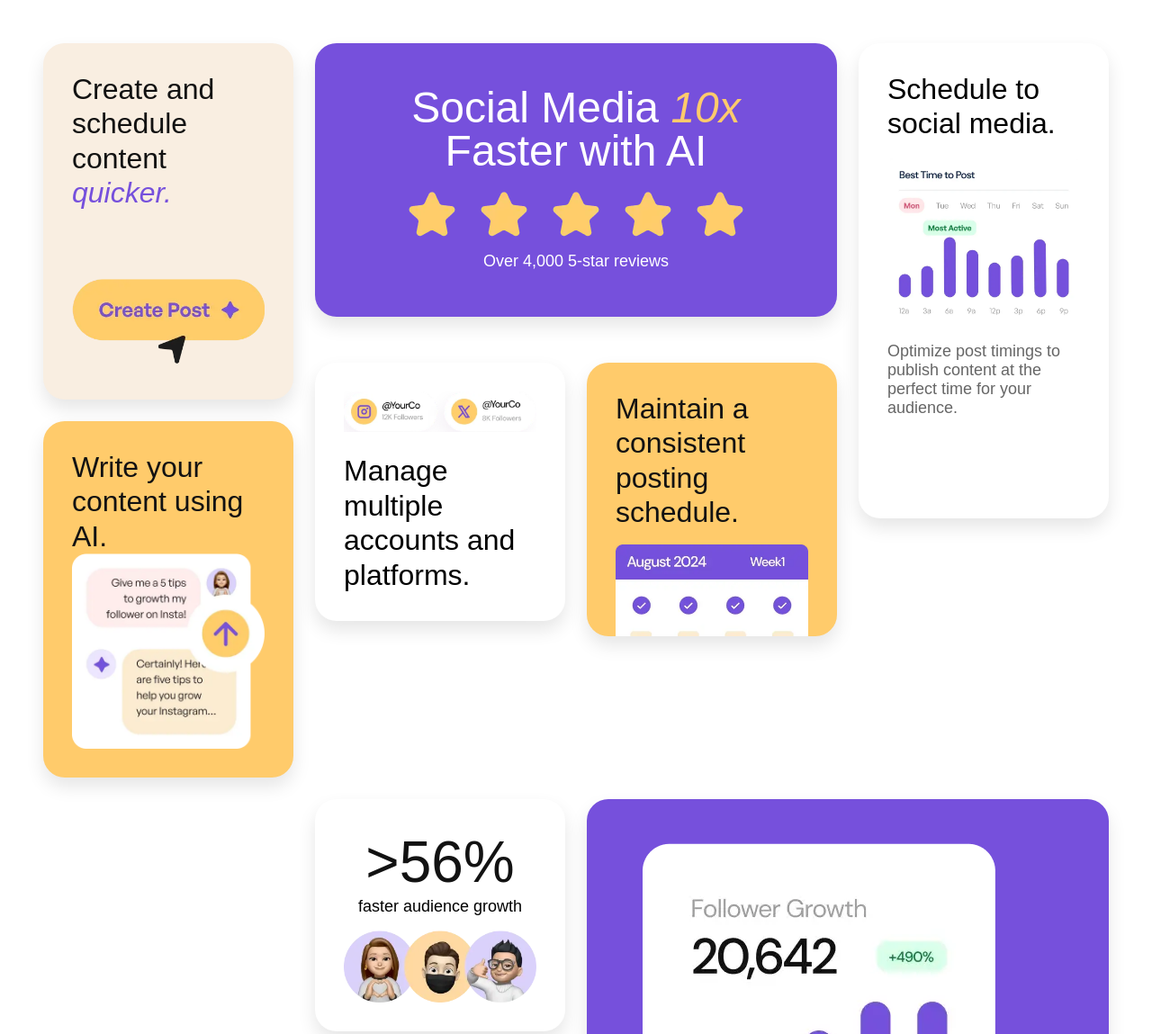
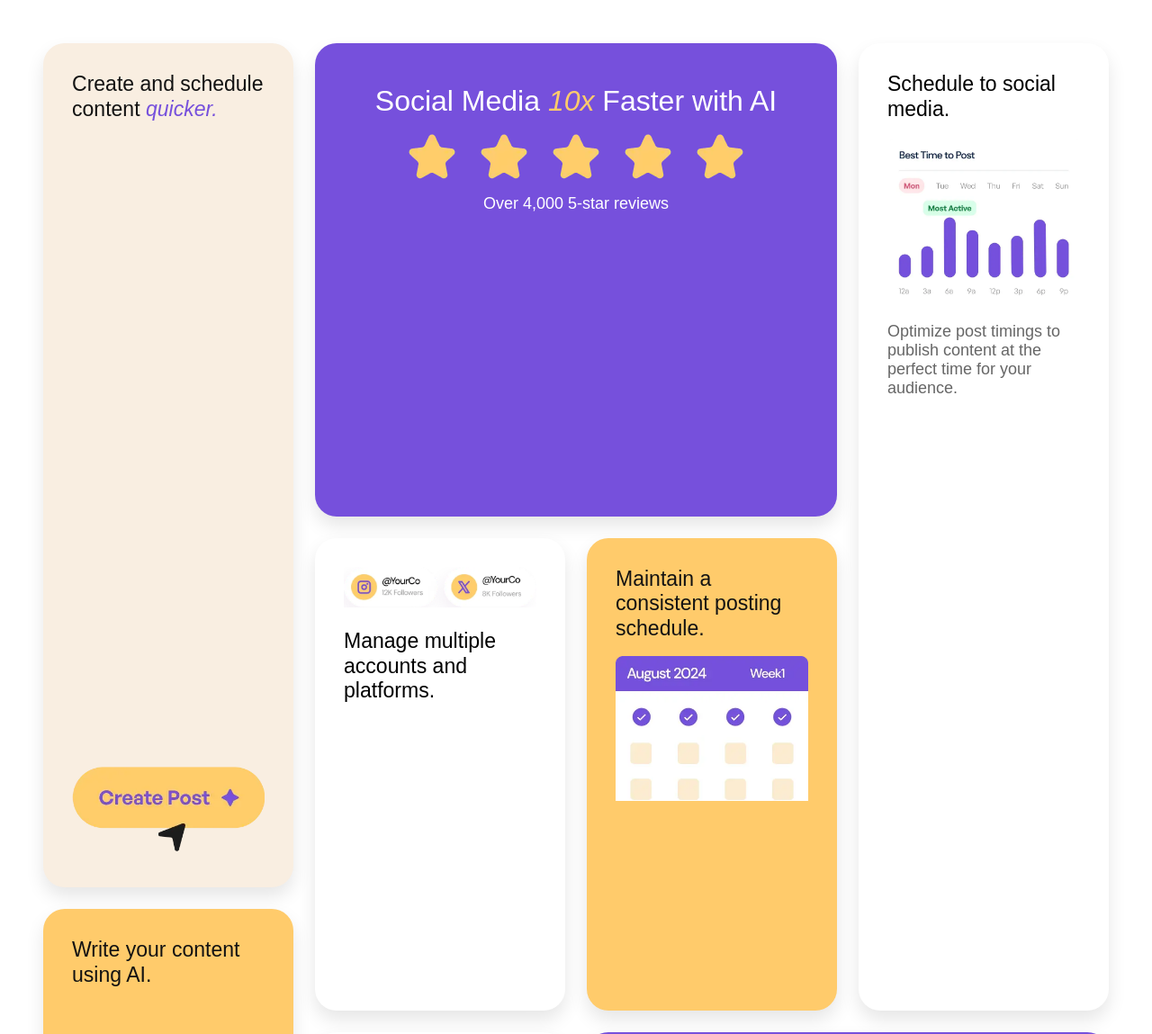
Before and after one commit to Ryuzaki005/bento-grid-main, a plain HTML site: page index.html in a window 1280 px wide. Shown: the top 1149 px of the page at 90% size. Drawn offline with Linux system fonts and the light colour scheme.

Commit message:
Refactor CSS for improved layout and responsiveness

```diff
--- a/style.css
+++ b/style.css
@@ -17,26 +17,24 @@ body {
   font-family: 'DM Sans', sans-serif;
   font-size: 18px;
   background-color: var(--white);
-  min-height: 100vh;
-  display: block;
-  align-items: center;
-  justify-content: center;
   padding: 2rem 1rem;
 }
 
 img {
   max-width: 100%;
+  height: auto;
   display: block;
+  object-fit: contain;
 }
 
 h1 {
-  font-size: 3rem;
+  font-size: clamp(1.8rem, 2.5vw, 3rem);
   line-height: 1;
   font-weight: 500;
 }
 
 h2 {
-  font-size: 1.5rem;
+  font-size: clamp(1.2rem, 1.8vw, 2rem);
   font-weight: 500;
   line-height: 1.2;
 }
@@ -58,6 +56,8 @@ p {
   padding: 2rem;
   display: flex;
   flex-direction: column;
+  box-shadow: 0px 10px 20px rgba(0, 0, 0, 0.1);
+  overflow: hidden;
 }
 
 .hero {
@@ -166,76 +166,54 @@ p {
 
 @media (min-width: 768px) {
   body {
-    display: block;
     padding: 3rem;
-    max-height: fit-content;
-    /* max-height: 100vh; */
   }
 
   .grid {
-    grid-template-columns: repeat(4, 1fr);
-    grid-template-rows: repeat(2, 1fr);
+    grid-template-columns: repeat(12, 1fr);
+    grid-template-rows: repeat(12, 1fr);
     gap: 1.5rem;
-    max-height: fit-content;
   }
 
-  .card{
-    max-height: fit-content;
-    box-shadow: 0px 10px 20px rgba(0, 0, 0, 0.1) ;
-  }
-
-  h2 {
-    font-size: 2rem;
+  .create {
+    grid-column: 1 / 4;
+    grid-row: 1 / 8;
   }
 
   .hero {
-    grid-column: 2 / 4;
-    grid-row: 1;
+    grid-column: 4 / 10;
+    grid-row: 1 / 5;
     padding: 3rem;
-    max-height: 38vh;
+  }
+
+  .schedule-post {
+    grid-column: 10 / 13;
+    grid-row: 1 / 9;
   }
 
   .platforms {
-    grid-column: 2;
-    grid-row: 2/3;
-    margin-top: -65px;
+    grid-column: 4 / 7;
+    grid-row: 5 / 9;
   }
 
   .schedule {
-    grid-column: 3;
-    grid-row: 2;
-    margin-top: -65px;
-    max-height: 38vh;
-    overflow: hidden;
+    grid-column: 7 / 10;
+    grid-row: 5 / 9;
   }
 
-  .schedule-post {
-    grid-column: 4;
-    grid-row: 1 / 3;
-    max-height: 66vh;
+  .ai-content {
+    grid-column: 1 / 4;
+    grid-row: 8 / 13;
+  }
+
+  .audience {
+    grid-column: 4 / 7;
+    grid-row: 9 / 13;
   }
 
   .growth {
-    grid-column: 3 / 5;
-    grid-row: 3;
+    grid-column: 7 / 13;
+    grid-row: 9 / 13;
     padding: 3rem;
   }
-
-  .audience {
-    grid-column: 2;
-    grid-row: 3;
-  }
-
-  .create {
-    grid-column: 1;
-    grid-row: 1 / 2.5;
-    max-height: 50vh;
-  }
-
-  .ai-content {
-    grid-column: 1;
-    grid-row: 2.5 / 4;
-    max-height: 50vh;
-
-  }
 }
```
